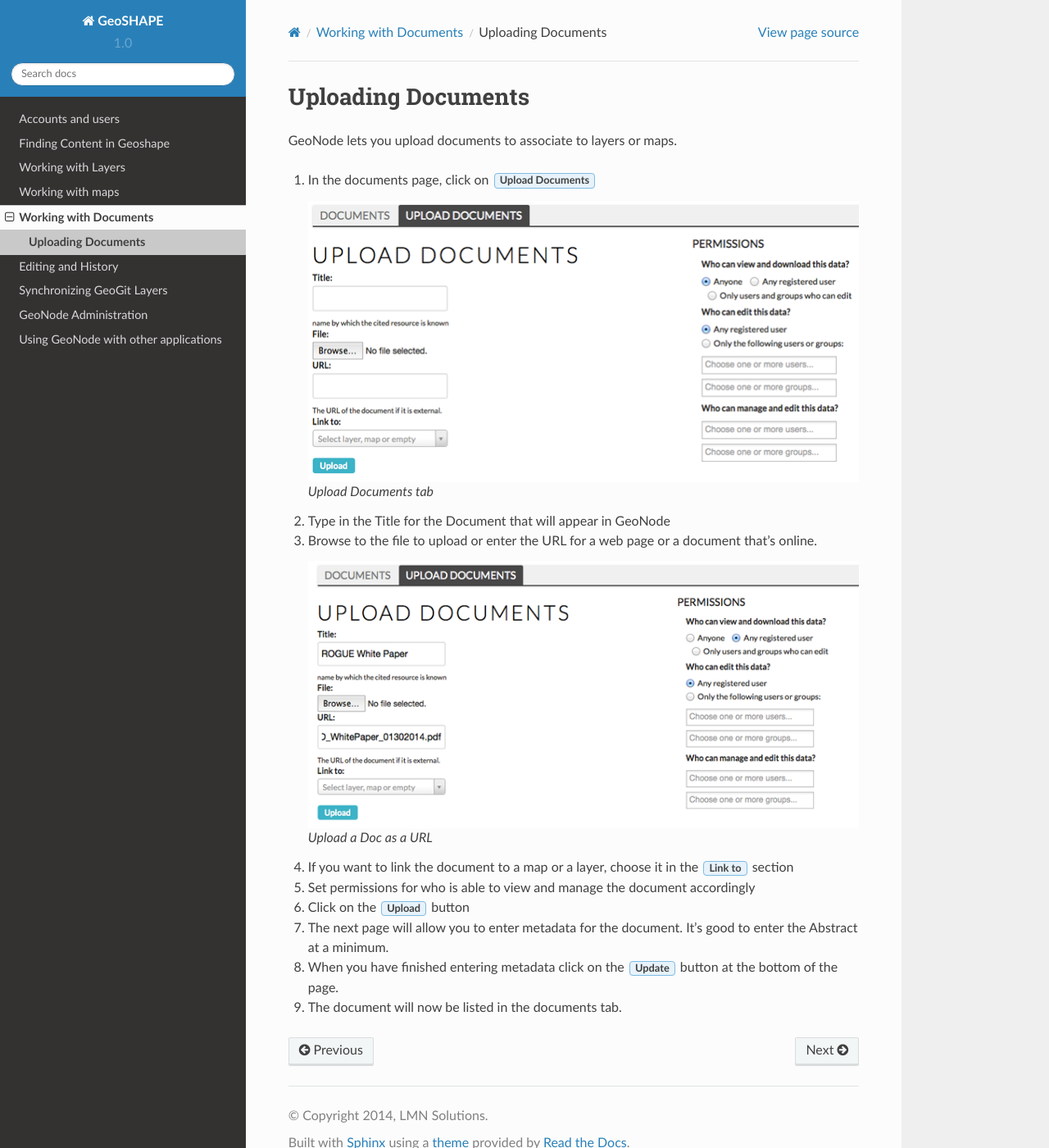
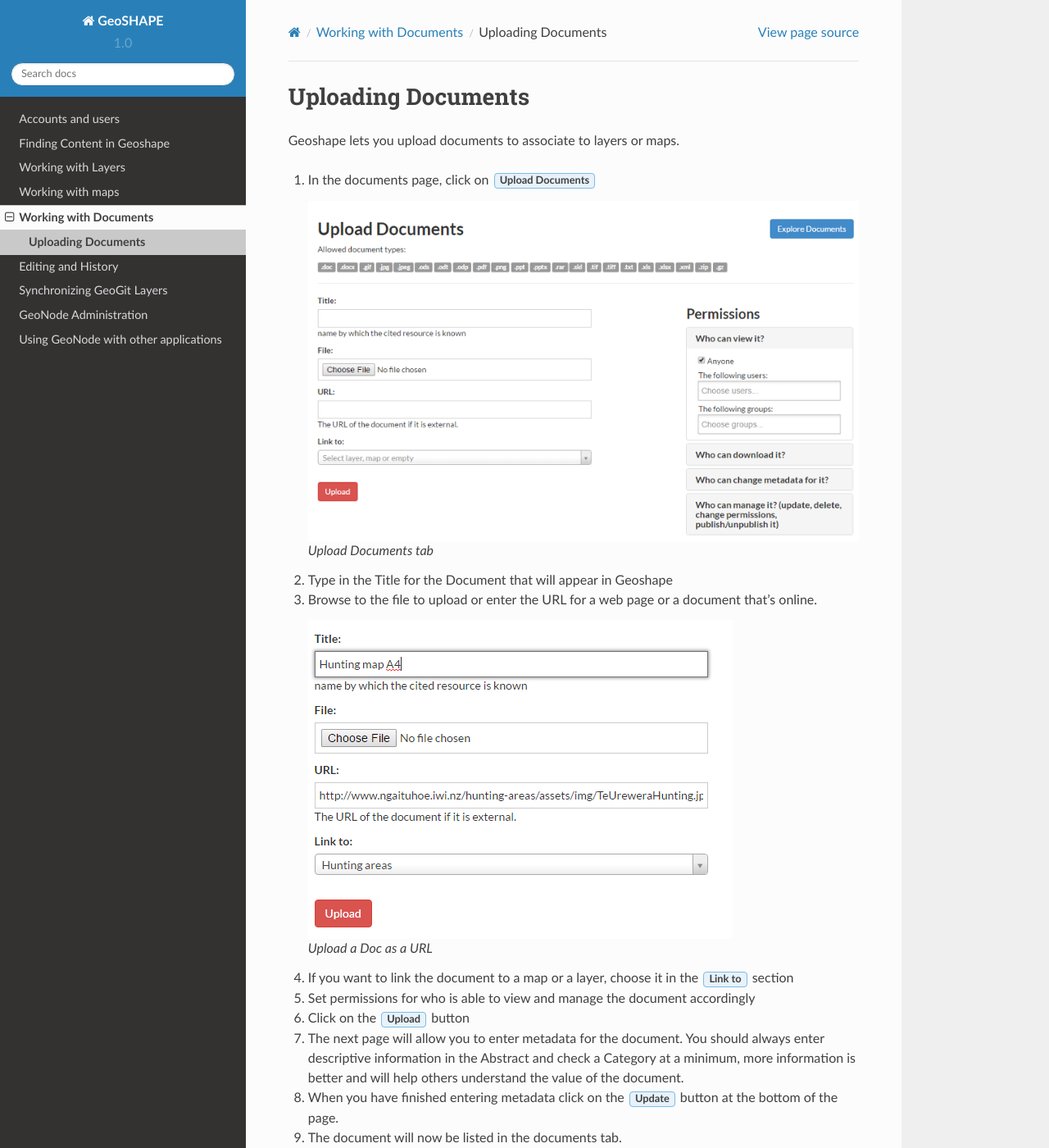
Before and after one commit to Arborvitae/Geoshape, a Sphinx documentation site: the page built from docs/docupload.rst, in a window 1280 px wide and 1400 px high. Shown: the whole window at 82% size. Built offline with Sphinx 7.4.7 and the Read the Docs theme 2.0.0, drawn with Linux system fonts in a browser that asks for light colours.

Commit message:
documents section updated

```diff
--- a/docs/documents.rst
+++ b/docs/documents.rst
@@ -4,7 +4,7 @@
 Working with Documents
 ======================
 
-You can upload documents to GeoNode so that they're readily available for users.  Documents can be actual files or links to other documents online.  You can also associate a document to a layer or a map.
+You can upload documents to Geoshape so that they're readily available for users.  Documents can be actual files or links to other documents online.  You can also associate a document to a layer or a map.
 
 .. toctree::
    :maxdepth: 2
--- a/docs/docupload.rst
+++ b/docs/docupload.rst
@@ -2,7 +2,7 @@
 
 Uploading Documents
 =========================
-GeoNode lets you upload documents to associate to layers or maps.
+Geoshape lets you upload documents to associate to layers or maps.
 
 #. In the documents page, click on :guilabel:`Upload Documents`
 
@@ -10,7 +10,7 @@ GeoNode lets you upload documents to associate to layers or maps.
 
       *Upload Documents tab*
 
-#. Type in the Title for the Document that will appear in GeoNode
+#. Type in the Title for the Document that will appear in Geoshape
 
 #. Browse to the file to upload or enter the URL for a web page or a document that's online.
 
@@ -24,7 +24,7 @@ GeoNode lets you upload documents to associate to layers or maps.
 
 #. Click on the :guilabel:`Upload` button
 
-#. The next page will allow you to enter metadata for the document.  It's good to enter the Abstract at a minimum.
+#. The next page will allow you to enter metadata for the document.  You should always enter descriptive information in the Abstract and check a Category at a minimum, more information is better and will help others understand the value of the document.
 
 #. When you have finished entering metadata click on the :guilabel:`Update` button at the bottom of the page.
 
```
Also changed, not shown: docs/img/en_docurl.png, docs/img/en_uploaddocs.png.
